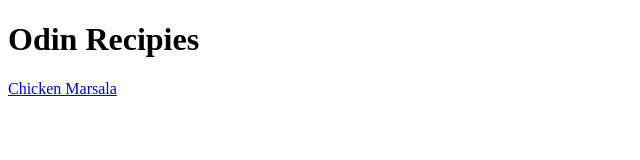
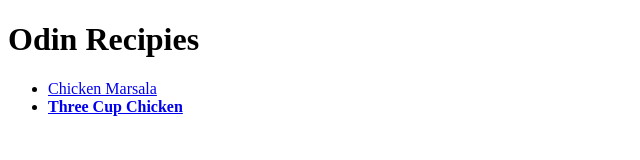
Before and after one commit to sabbott442/odin-recipes, a plain HTML site: page index.html in a window 1280 px wide. Shown: the whole page, without its empty margins (0-640 px from the left). Drawn offline with Linux system fonts and the light colour scheme.

Commit message:
Link 3cup_chicken.html to index.html

```diff
--- a/index.html
+++ b/index.html
@@ -7,7 +7,11 @@
     </head>
     <body>
         <h1>Odin Recipies</h1>
-        <a href="recipes/Chicken_Marsala.html">Chicken Marsala</a>
+        <ul>
+        <li><a href="recipes/Chicken_Marsala.html">Chicken Marsala</a></li>
+        <li><a href="recipes/3cup_chicken.html"><strong>Three Cup Chicken</strong></a></li>
+
+        </ul>
 
     </body>
 </html>
```
